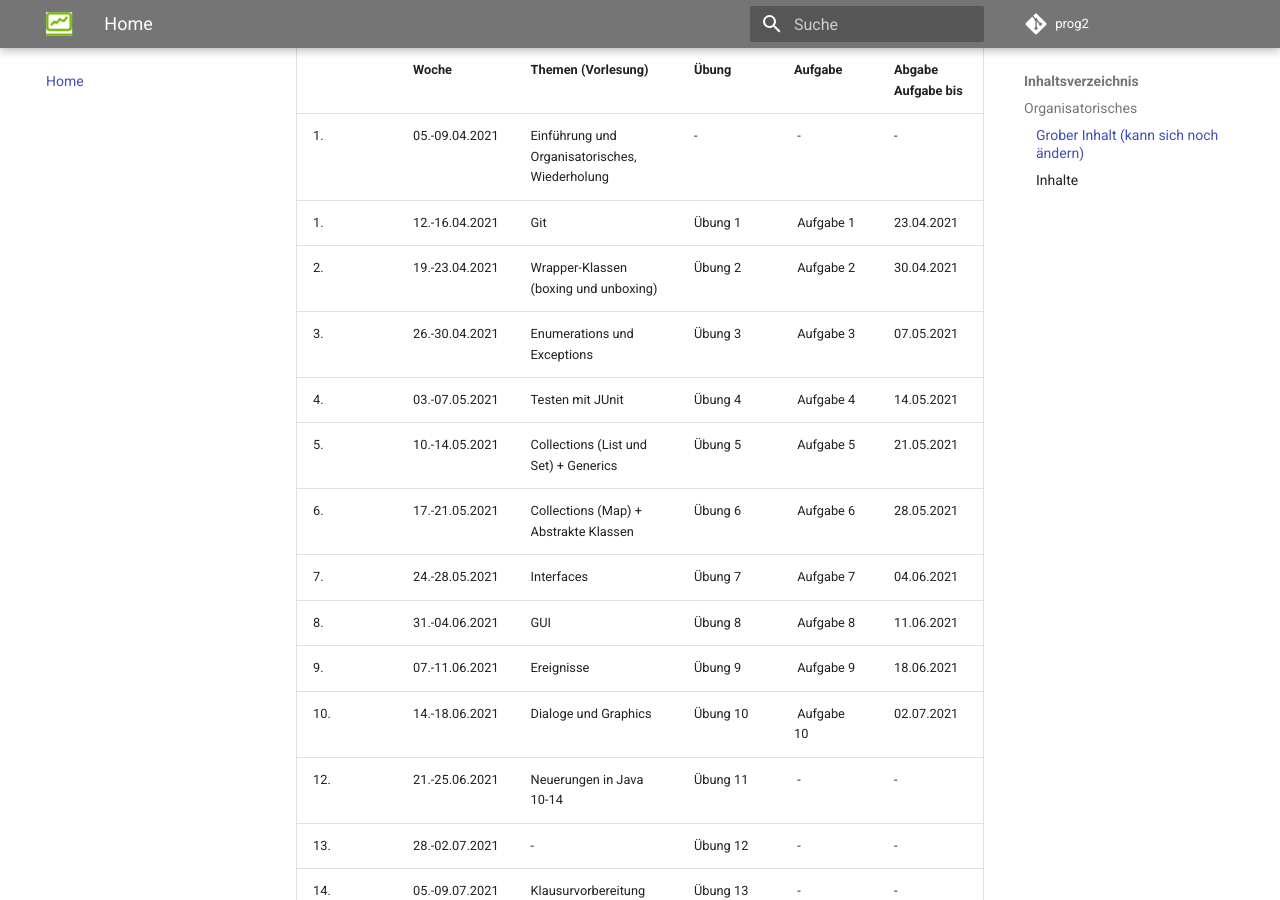
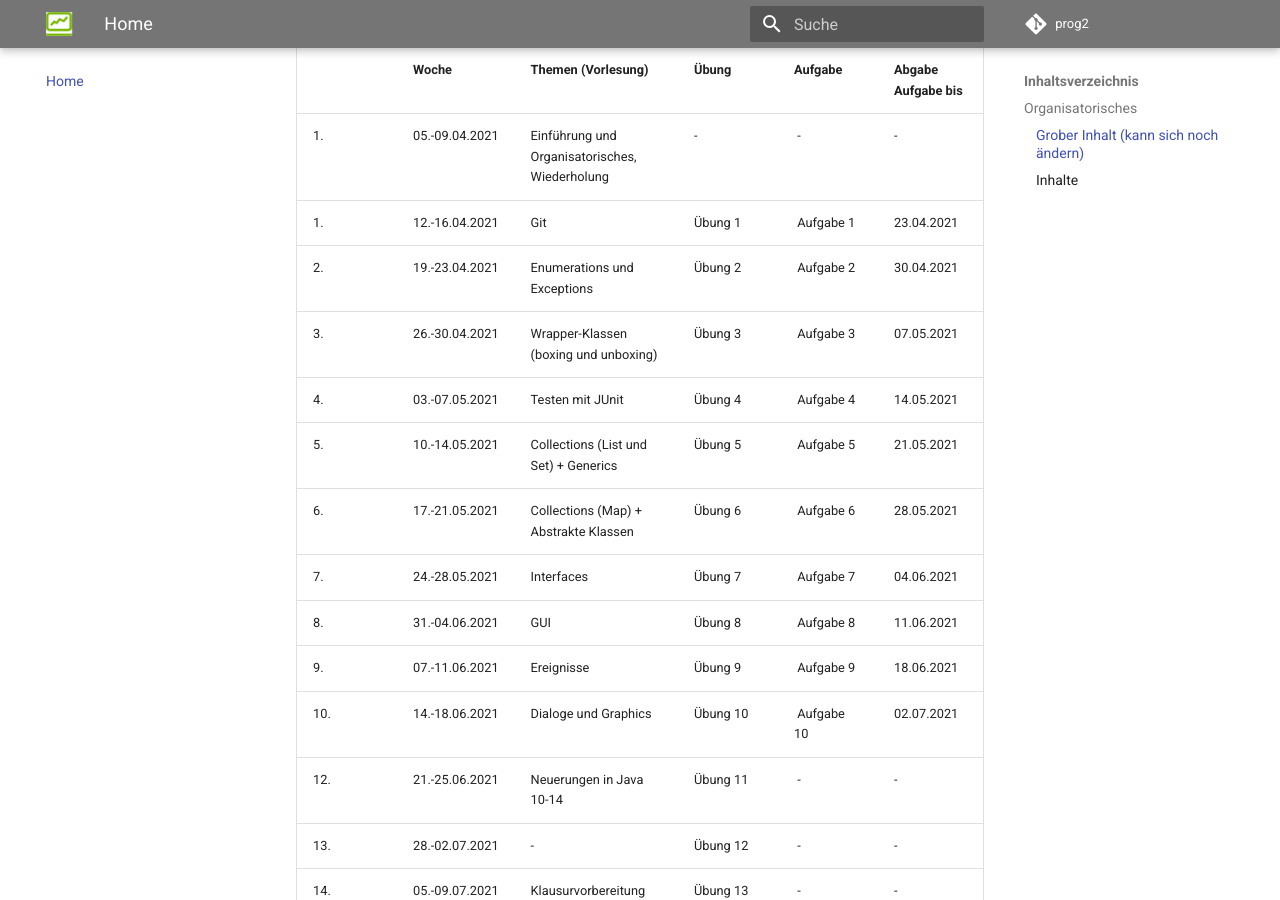
Before and after one commit to jfreiheit/prog2, an MkDocs documentation site: the page built from docs/index.md, in a window 1280 px wide and 900 px high, scrolled down 2560 px. Built offline with MkDocs 1.6.1 and Material for MkDocs 9.7.7, drawn with Linux system fonts in a browser that asks for light colours; comment, search, counter and statistics services are not loaded.

Commit message:
Zeitplan geändert

```diff
--- a/docs/index.md
+++ b/docs/index.md
@@ -43,8 +43,8 @@ Nachfolgend der vorläufige Wochenplan (wird eventuell angepasst). Die Vorlesung
 |-|-------|--------------------|-------|-----------------|------------------|
 | 1. | 05.-09.04.2021 | Einführung und Organisatorisches, Wiederholung | - | - | - |
 | 1. | 12.-16.04.2021 | Git | Übung 1 | Aufgabe 1 | 23.04.2021 |
-| 2. | 19.-23.04.2021 | Wrapper-Klassen (boxing und unboxing) | Übung 2 | Aufgabe 2 | 30.04.2021 |
-| 3. | 26.-30.04.2021 | Enumerations und Exceptions | Übung 3 | Aufgabe 3 | 07.05.2021 |
+| 2. | 19.-23.04.2021 | Enumerations und Exceptions | Übung 2 | Aufgabe 2 | 30.04.2021 |
+| 3. | 26.-30.04.2021 | Wrapper-Klassen (boxing und unboxing) | Übung 3 | Aufgabe 3 | 07.05.2021 |
 | 4. | 03.-07.05.2021 | Testen mit JUnit | Übung 4 | Aufgabe 4 | 14.05.2021 |
 | 5. | 10.-14.05.2021 | Collections (List und Set) + Generics | Übung 5 | Aufgabe 5 | 21.05.2021 |
 | 6. | 17.-21.05.2021 | Collections (Map) + Abstrakte Klassen | Übung 6 | Aufgabe 6 | 28.05.2021 |
```
Also changed, not shown: site/index.html, site/search/search_index.json, site/sitemap.xml, 1 other file.
